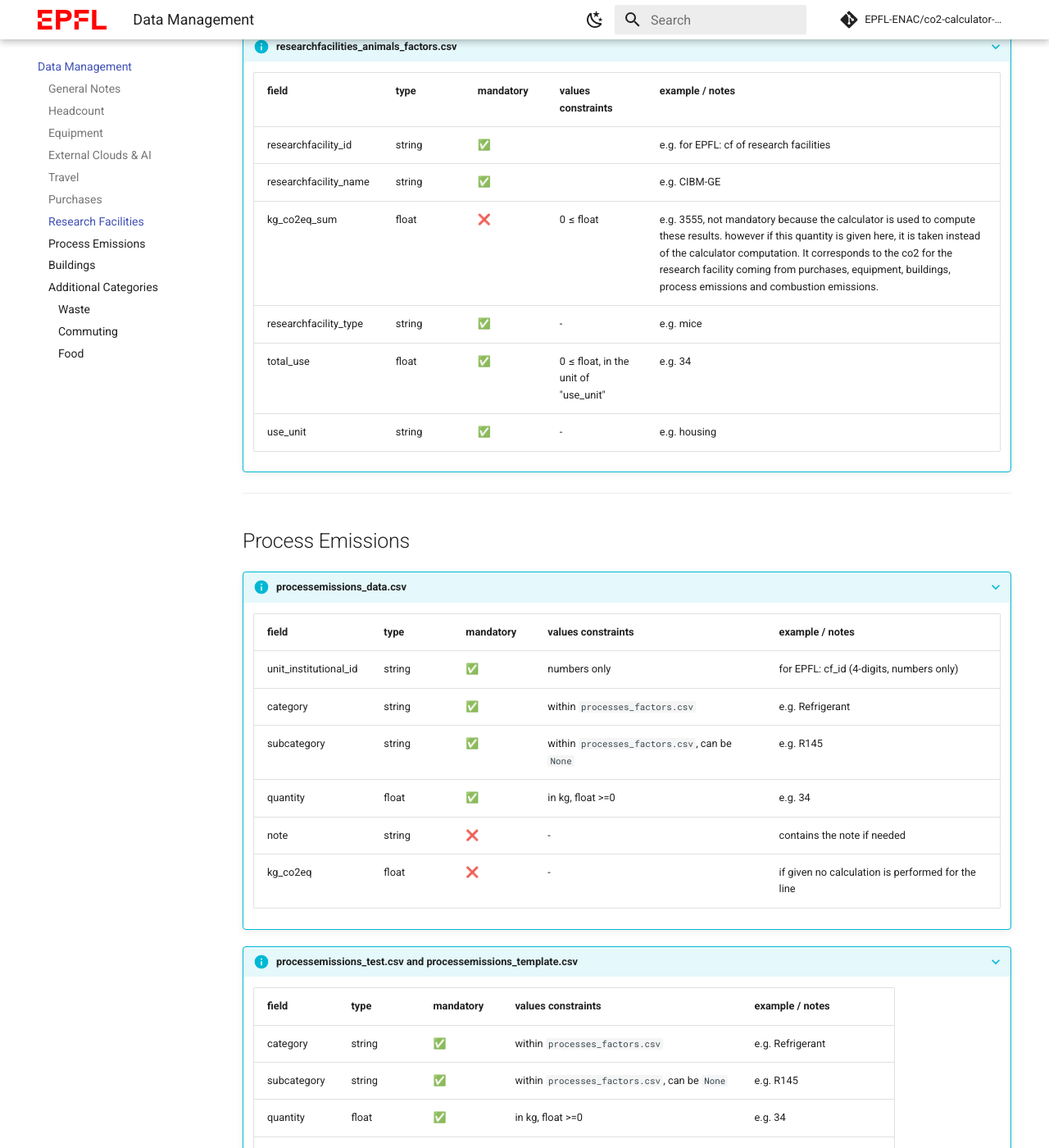
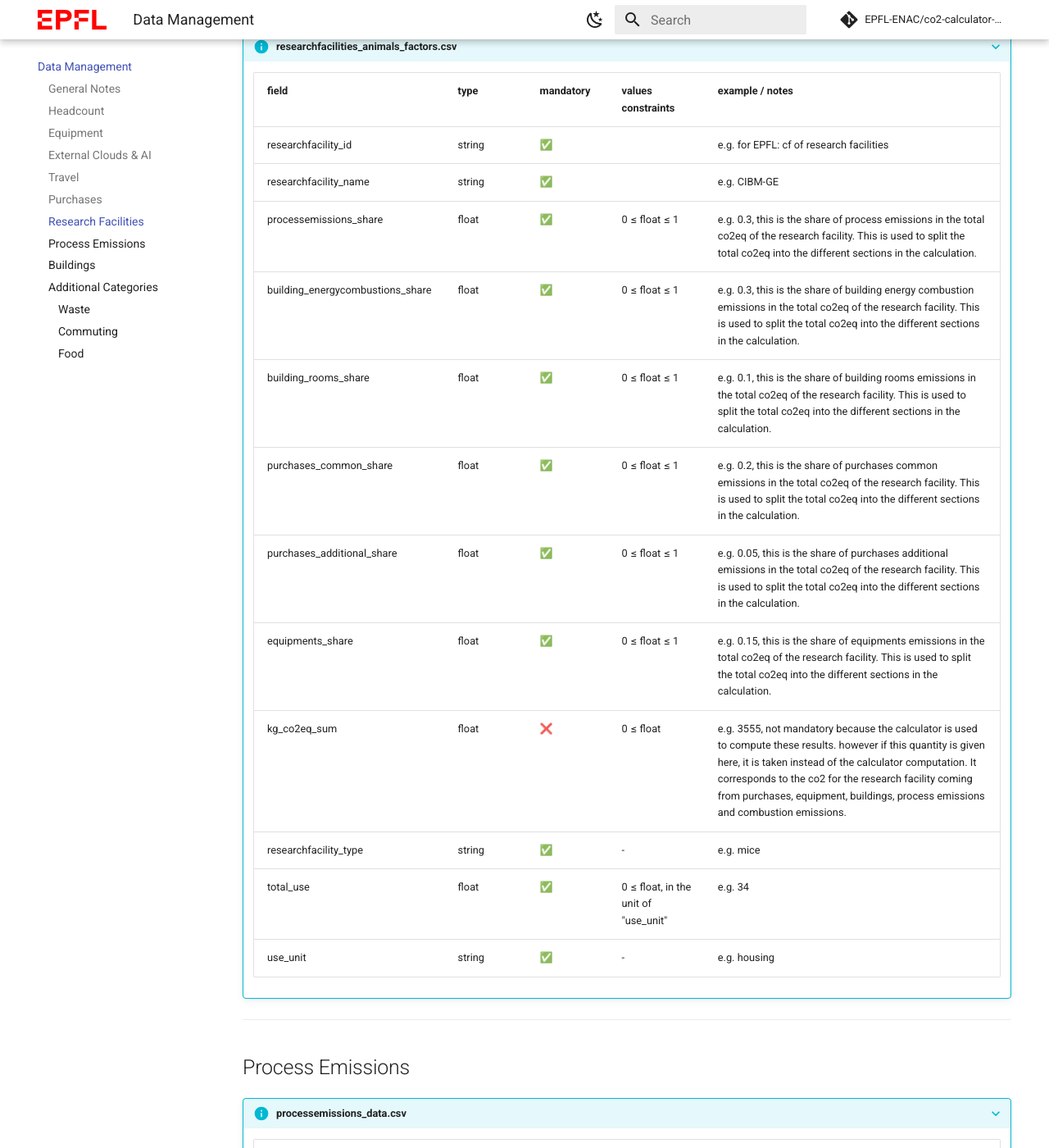
Before and after one commit to EPFL-ENAC/co2-calculator-back-office-doc, an MkDocs documentation site: the page built from docs/data-description.md, in a window 1280 px wide and 1400 px high, scrolled down 16835 px. Shown: the whole window at 82% size. Built offline with MkDocs 1.6.1 and Material for MkDocs 9.7.7, drawn with Linux system fonts in a browser that asks for light colours; comment, search, counter and statistics services are not loaded.

Commit message:
fix: add shares of emissions for research facilty

```diff
--- a/docs/data-description.md
+++ b/docs/data-description.md
@@ -393,6 +393,12 @@ This guide provides comprehensive data validation schemas for all modules in the
     |-------|------|-----------|-------------------|-------------------|
     | researchfacility_id | string | ✅ | | e.g. for EPFL: cf of research facilities |
     | researchfacility_name | string | ✅ | | e.g. CIBM-GE |
+    | processemissions_share | float | ✅ | 0 ≤ float ≤ 1 | e.g. 0.3, this is the share of process emissions in the total co2eq of the research facility. This is used to split the total co2eq into the different sections in the calculation. |
+    | building_energycombustions_share | float | ✅ | 0 ≤ float ≤ 1 | e.g. 0.3, this is the share of building energy combustion emissions in the total co2eq of the research facility. This is used to split the total co2eq into the different sections in the calculation. |
+    | building_rooms_share | float | ✅ | 0 ≤ float ≤ 1 | e.g. 0.1, this is the share of building rooms emissions in the total co2eq of the research facility. This is used to split the total co2eq into the different sections in the calculation. |
+    | purchases_common_share | float | ✅ | 0 ≤ float ≤ 1 | e.g. 0.2, this is the share of purchases common emissions in the total co2eq of the research facility. This is used to split the total co2eq into the different sections in the calculation. |
+    | purchases_additional_share | float | ✅ | 0 ≤ float ≤ 1 | e.g. 0.05, this is the share of purchases additional emissions in the total co2eq of the research facility. This is used to split the total co2eq into the different sections in the calculation. |
+    | equipments_share | float | ✅ | 0 ≤ float ≤ 1 | e.g. 0.15, this is the share of equipments emissions in the total co2eq of the research facility. This is used to split the total co2eq into the different sections in the calculation. |
     | kg_co2eq_sum | float | ❌ | 0 ≤ float | e.g. 3555, not mandatory because the calculator is used to compute these results. however if this quantity is given here, it is taken instead of the calculator computation. It corresponds to the co2 for the research facility coming from purchases, equipment, buildings, process emissions and combustion emissions. |
     | researchfacility_type | string | ✅ | - | e.g. mice |
     | total_use | float | ✅ | 0 ≤ float, in the unit of "use_unit" | e.g. 34 |
```
